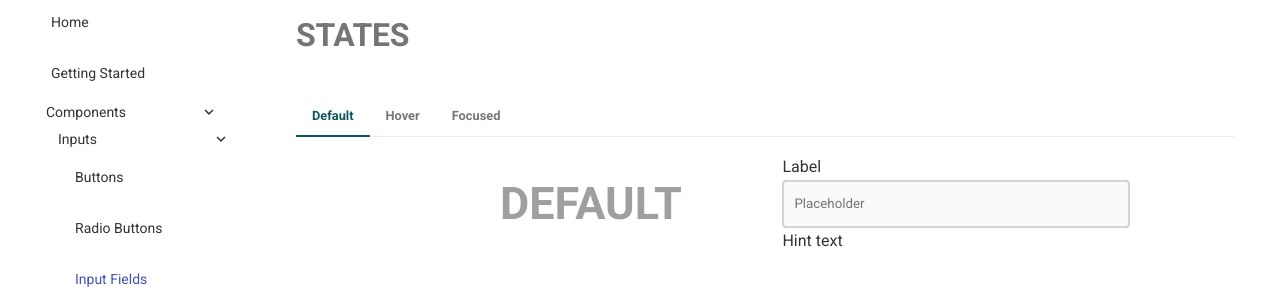
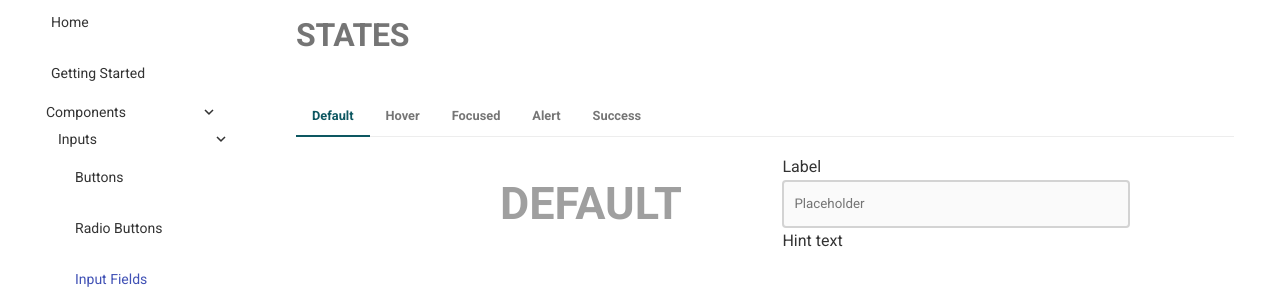
Before and after one commit to hackforla/internship-website-design-system, an MkDocs documentation site: the page built from docs/input-fields.md, in a window 1280 px wide and 1197 px high. Shown: the part 127-419 px from the top of the window. Built offline with MkDocs 1.6.1 and Material for MkDocs 9.7.7, drawn with Linux system fonts in a browser that asks for light colours; comment, search, counter and statistics services are not loaded.

Commit message:
updating input fields layout4

````diff
--- a/docs/input-fields.md
+++ b/docs/input-fields.md
@@ -126,3 +126,63 @@ hide:
         ``` css
             --8<-- "_input-fields.scss:input-fields"
         ```
+=== "Alert"
+    <div class="btn-grid-1">
+        <div class="grid-items">
+            <div>
+                <div class = "input-field-container">
+                    <label for ="label">Label</label>
+                    <input class ="input-box alert" type="text" placeholder="Placeholder"></input>
+                    <p>Hint text</p>
+                </div>
+            </div>
+        </div>
+    </div>
+    === "HTML"
+
+        ``` html
+        <a href="#" class="btn-sm ">Button</a>
+
+        <a href="#" class="btn-sm hover">Button</a>
+
+        <a href="#" class="btn-sm focus">Button</a>
+
+        <a href="#" class="btn-sm disabled">Button</a>
+
+        ```
+
+    === "CSS"
+
+        ``` css
+            --8<-- "_input-fields.scss:input-fields"
+        ```
+=== "Success"
+    <div class="btn-grid-1">
+        <div class="grid-items">
+            <div>
+                <div class = "input-field-container">
+                    <label for ="label">Label</label>
+                    <input class ="input-box success" type="text" placeholder="Placeholder"></input>
+                    <p>Hint text</p>
+                </div>
+            </div>
+        </div>
+    </div>
+    === "HTML"
+
+        ``` html
+        <a href="#" class="btn-sm ">Button</a>
+
+        <a href="#" class="btn-sm hover">Button</a>
+
+        <a href="#" class="btn-sm focus">Button</a>
+
+        <a href="#" class="btn-sm disabled">Button</a>
+
+        ```
+
+    === "CSS"
+
+        ``` css
+            --8<-- "_input-fields.scss:input-fields"
+        ```
````
